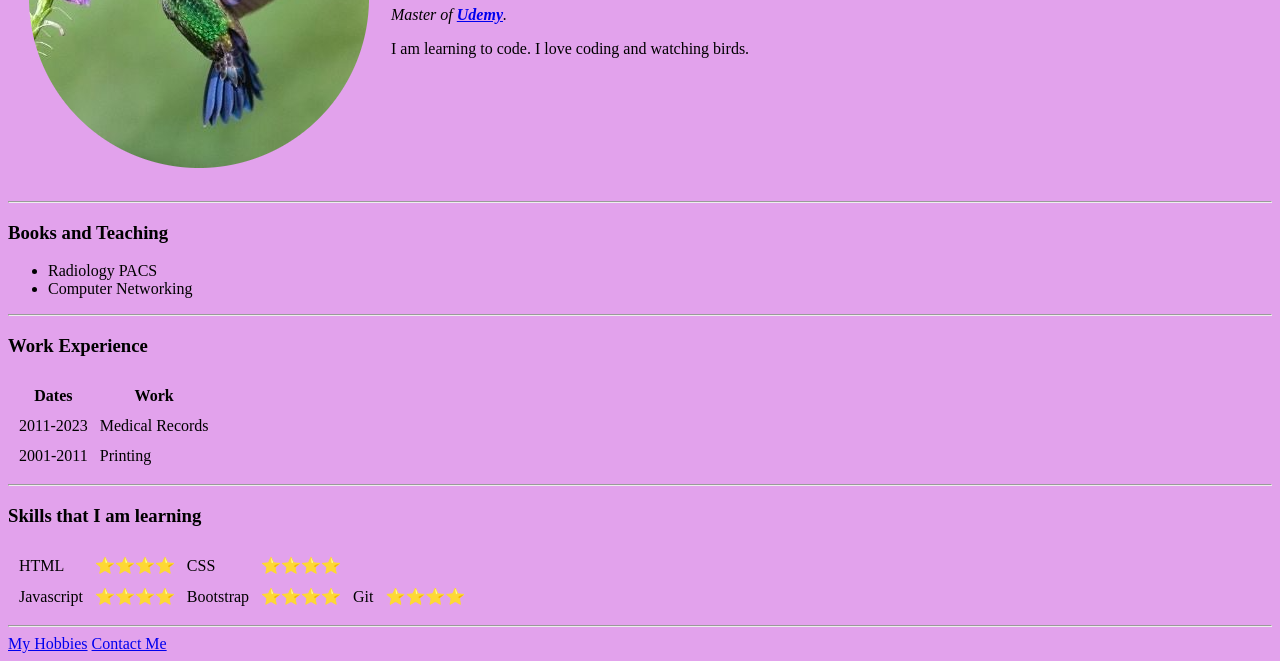
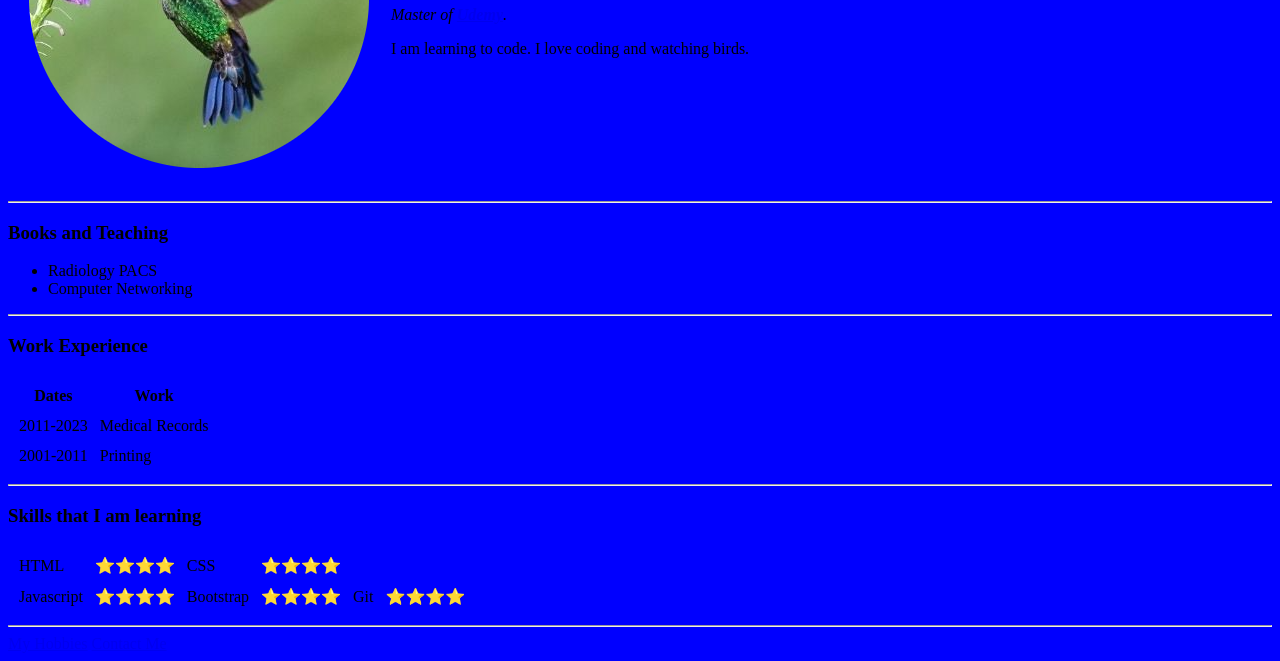
Before and after one commit to maryharley/cv2, a plain HTML site: page index.html in a window 1280 px wide. Shown: the part 201-862 px from the top of the page. Drawn offline with Linux system fonts and the light colour scheme.

Commit message:
changed thing to blue and put it out of inline styles

```diff
--- a/index.html
+++ b/index.html
@@ -3,7 +3,16 @@
     <meta charset="UTF-8">
     <title>Mary's Personal Site</title>
 </head>
-<body style="background-color: rgb(226, 162, 236);">
+
+<style>
+
+    body {
+        background-color: blue;
+    }
+
+</style>
+
+<body>
     <table cellspacing="20">
         <tr>
             <td><img src="4046046412-modified.png" alt="Favorite Bird"></td>
```
